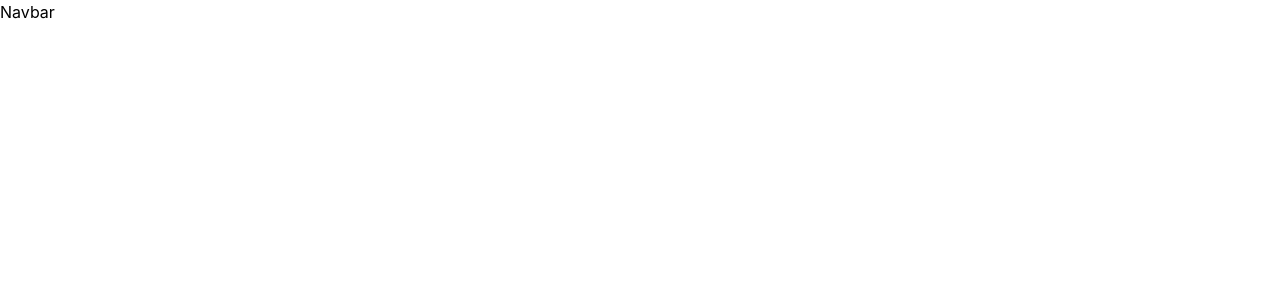
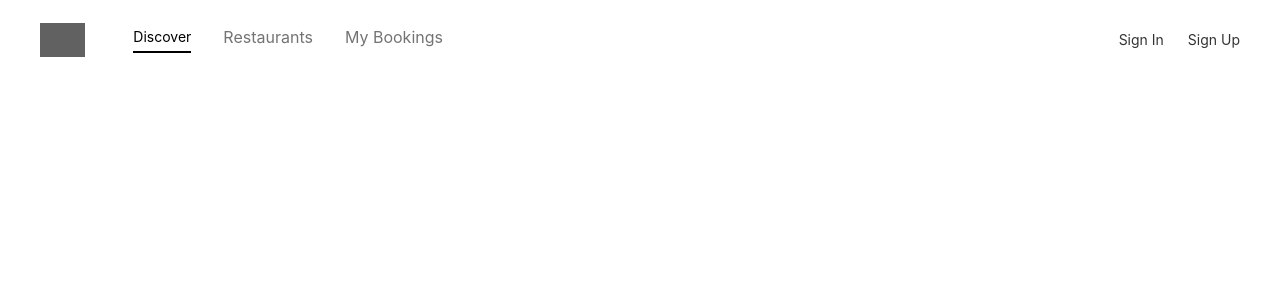
Before and after one commit to calebtolorunleke/quickdine, a React (Vite) app: page / in a window 1280 px wide. Shown: the top 300 px of the page. Built offline with nearby package versions, Linux system fonts and the light colour scheme; grey boxes are pictures that could not be loaded.

Commit message:
Build initial navigation and authentication UI

```diff
--- a/package.json
+++ b/package.json
@@ -12,6 +12,7 @@
   "dependencies": {
     "@tailwindcss/cli": "^4.3.2",
     "@tailwindcss/vite": "^4.3.2",
+    "lucide-react": "^1.24.0",
     "react": "^19.2.7",
     "react-dom": "^19.2.7",
     "react-router-dom": "^7.18.1",
--- a/src/components/Navbar.jsx
+++ b/src/components/Navbar.jsx
@@ -1,7 +1,168 @@
-import React from "react";
+import React, { useEffect, useState } from "react";
+import { Link } from "react-router-dom";
+import user from "../data/user";
+import { LayoutDashboard, LogOut, Menu, ShieldCheck, X } from "lucide-react";
 
 const Navbar = () => {
-  return <div>Navbar</div>;
+  const [scrolled, setScrolled] = useState(false);
+  const [dropDownOpen, setDropDownOpen] = useState(false);
+  const [mobileMenuOpen, setMobileMenuOpen] = useState(false);
+
+  useEffect(() => {
+    const handleScroll = () => {
+      if (window.scrollY > 30) setScrolled(true);
+      else setScrolled(false);
+    };
+
+    window.addEventListener("scroll", handleScroll);
+    return () => window.removeEventListener("scroll", handleScroll);
+  }, []);
+
+  return (
+    <nav
+      className={`fixed top-0 w-full z-40 transition-all duration-300 ${scrolled ? "bg-white/95 backdrop-blur-md h-16 shadow-sm border-b border-outline-variant/10" : "bg-transparent h-20 border-b border-transparent"}`}
+    >
+      <div className="max-w-7xl mx-auto flex justify-between items-center h-full px-6 md:px-10">
+        <div className="flex items-center gap-12">
+          <Link to="/">
+            <img
+              src="/logo.svg"
+              alt="Logo"
+              className={`h-8.5 ${scrolled || (location.pathname === "/" && "invert")}`}
+            />
+          </Link>
+
+          <div className="hidden md:flex gap-8 items-center">
+            <Link
+              to="/"
+              className={`text-sm transition-colors pb-1 border-b-2 cursor-pointer ${location.pathname === "/" ? (scrolled ? "text-amber-800 border-amber-800" : "text-black --this to be white border-black") : "text-black/55 hover:text-amber-800 border-transparent"}`}
+            >
+              Discover
+            </Link>
+            <Link
+              to="/search"
+              className={`test-sm transition-colors pb-1 border-b-2 border-transparent cursor-pointer ${location.pathname.startsWith("/search") ? "text-amber-800 border-amber-800" : scrolled || location.pathname !== "/search" ? "text-black/55 hover:black/55 " : "text-white/80 hover:text-white"}`}
+            >
+              Restaurants
+            </Link>
+
+            <button
+              className={`test-sm transition-colors pb-1 border-b-2 border-transparent cursor-pointer ${location.pathname.startsWith("/dashboard") ? "text-amber-800 border-amber-800" : scrolled || location.pathname !== "/dashboard" ? "text-black/55 hover:black/55 " : "text-white/80 hover:text-white"}`}
+            >
+              My Bookings
+            </button>
+          </div>
+        </div>
+
+        <div className="hidden md:flex items-center gap-6">
+          {user ? (
+            <div className="relative">
+              <button
+                onClick={() => setDropDownOpen(!dropDownOpen)}
+                className={`flex items-ceneter gap-2 text-sm transition-colors cursor-pointer ${scrolled || location.pathname !== "/" ? "test-black" : "text-black"}`}
+              >
+                <span className="size-7 rounded-full bg-black/20 border flex items-center justify-center text-xs uppercase">
+                  {user.name.charAt(0)}
+                </span>{" "}
+                <span className="max-w-[120px] truncate">
+                  {user.name.split(" ")[0]}
+                </span>
+              </button>
+
+              {dropDownOpen && (
+                <div className="absolute right-0 mt-2 w-56 bg-white border border-outline-variant/30 ambient-shadow rounded-lg py-2 z-50 animate-in fade-in slide-in-from-top-2 duration-200 ">
+                  <div className="px-4 py-2 border-b border-outline-variant/10">
+                    <p className="text-sm text-black/55 truncate">
+                      {user.name}
+                    </p>
+                    <p className="text-sm text-black/55 truncate">
+                      {user.name}
+                    </p>
+                  </div>
+                  <button className="w-full flex items-center gap-3 px-4 py-2.5 text-xs text-black/55 hover:text-black/55 hover:bg-surface transition-colors cursor-pointer text-left">
+                    <LayoutDashboard size={14} />
+                    My Bookings
+                  </button>
+
+                  {user.role === "admin" && (
+                    <Link
+                      to="/admin/dashboard"
+                      className="flex items-center px-4 gap-3 py-2.5 text-xs text-black/55 hover:text-black/55 hover:bg-surface transition-colors cursor-pointer"
+                    >
+                      <ShieldCheck size={14} /> Admin Panel
+                    </Link>
+                  )}
+
+                  {user.role === "owner" && (
+                    <Link
+                      to="/owner/dashboard"
+                      className="flex items-center px-4  gap-3 py-2.5 text-xs text-black/55 hover:text-black/55 hover:bg-surface transition-colors cursor-pointer"
+                    >
+                      <ShieldCheck size={14} /> Owner Panel
+                    </Link>
+                  )}
+
+                  <button className="w-full flex items-center gap-3 px-4 py-2.5 text-xs text-red-700 hover:bg-red-100 transition-colors border-outline-variant/10 text-left  cursor-pointer">
+                    <LogOut size={14} /> Sign Out
+                  </button>
+                </div>
+              )}
+            </div>
+          ) : (
+            <>
+              <button
+                className={`text-sm transition-colors cursor-pointer ${scrolled || location.pathname !== "/" ? "text-black/55 hover:text-black/55" : "text-black/80 hover:text-white"}`}
+              >
+                Sign In
+              </button>
+              <button
+                className={`text-sm transition-colors cursor-pointer ${scrolled || location.pathname !== "/" ? "text-black/55 hover:text-black/55" : "text-black/80 hover:text-white"}`}
+              >
+                Sign Up
+              </button>
+            </>
+          )}
+        </div>
+
+        {/* mobile menu button  */}
+        <div className="flex items-center md:hidden">
+          <button
+            onClick={() => setMobileMenuOpen(!mobileMenuOpen)}
+            className={`p-2 transition-colors cursor-pointer ${scrolled || location.pathname !== "/" ? "text-black/55" : "text-black/55"}`}
+          >
+            {" "}
+            {mobileMenuOpen ? <X size={24} /> : <Menu size={24} />}
+          </button>
+        </div>
+      </div>
+
+      {/* mobile menu drawer  */}
+
+      {mobileMenuOpen && (
+        <div className="md:hidden fixed inset-x-0 top-16 bg-white border-b border-[#c4c7c7]/10 py-6 px-6 z-50 ambient-shadow flex flex-col gap-5 animate-in slide-in-from-top duration-300">
+          <Link
+            to="/"
+            className="text-base text-on-surface hover:text-black/55"
+          >
+            Discover
+          </Link>
+          <Link
+            to="/"
+            className="text-base text-on-surface hover:text-black/55"
+          >
+            Restaurants
+          </Link>
+          <button className="text-base text-on-surface hover:text-black/55 text-left cursor-pointer">
+            Reservations
+          </button>
+
+          <div className="border-t border-[#c4c7c7]/10 my-2"></div>
+
+          {user ? <div className="flex flex-col"></div> : <div></div>}
+        </div>
+      )}
+    </nav>
+  );
 };
 
 export default Navbar;
--- /dev/null
+++ b/src/data/user.js
@@ -0,0 +1,10 @@
+// const user = {
+//   id: 1,
+//   name: "Caleb Adebayo",
+//   email: "caleb@example.com",
+//   role: "owner",
+// };
+
+const user = null;
+
+export default user;
```
Also changed, not shown: 1 other file (tests, documents, lock files or other folders).
